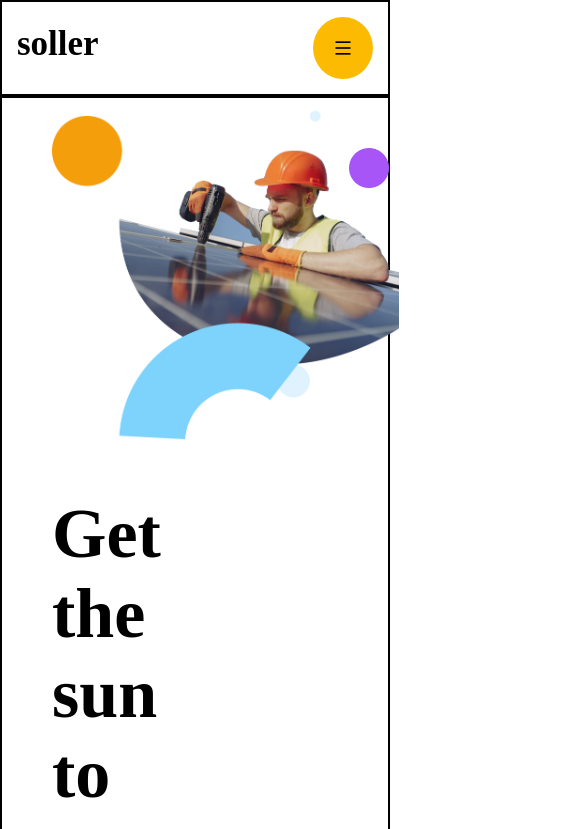
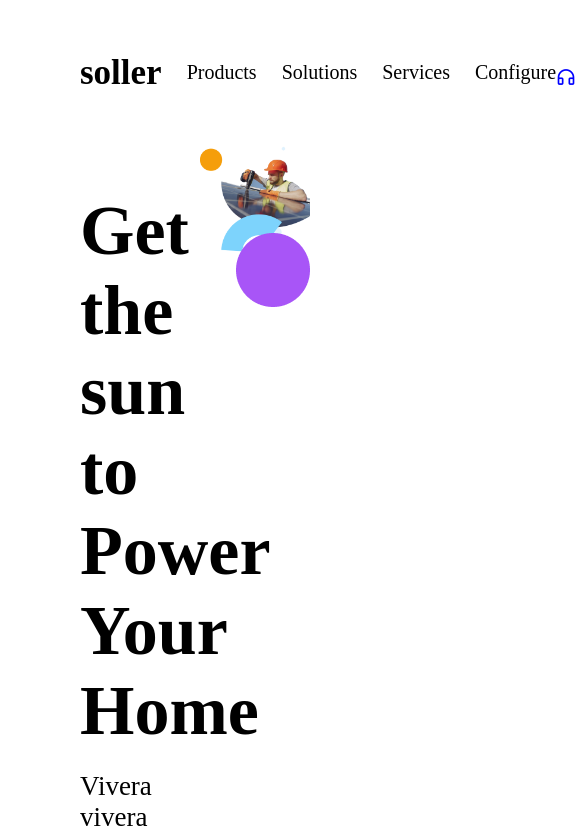
Before and after one commit to RaviPrajapat123/soller, a React (Vite) app: page / in a window 390 px wide. Shown: the top 829 px of the page, 585 px wide, since content can reach past the window. Built offline with nearby package versions, Linux system fonts and the light colour scheme.

Commit message:
Update MyName.css

```diff
--- a/src/MyName.css
+++ b/src/MyName.css
@@ -677,13 +677,13 @@ button:hover{
 
 
 
-@media (max-width:480px){
+@media (max-width:382px){
     .main{
         padding: 0px 0px;
     }
     .header{
         padding: 15px 15px;
-        width: 390px;
+        width: 380px;
         border: 2px solid;
     }
     .header_right1{
```
